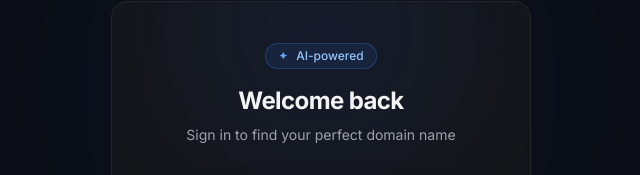
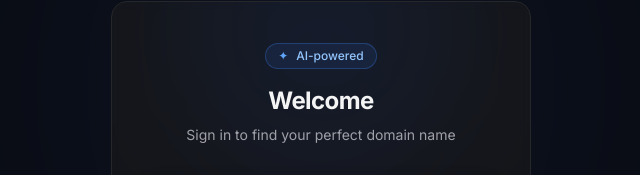
Before and after one commit to radoslavdodek/domaingazer, a Next.js app: page /login in a window 1280 px wide. Shown: the part 135-310 px from the top of the page, without its empty margins (319-959 px from the left). Built offline with nearby package versions, Linux system fonts and the light colour scheme; no server answers.

Commit message:
Update login page header text from "Welcome back" to "Welcome"

```diff
--- a/src/app/login/page.tsx
+++ b/src/app/login/page.tsx
@@ -67,7 +67,7 @@
               <span className="text-blue-400">✦</span>
               AI-powered
             </div>
-            <h1 className="text-2xl font-bold tracking-tight text-zinc-100">Welcome back</h1>
+            <h1 className="text-2xl font-bold tracking-tight text-zinc-100">Welcome</h1>
             <p className="mt-2 text-sm text-zinc-400">
               Sign in to find your perfect domain name
             </p>
```
